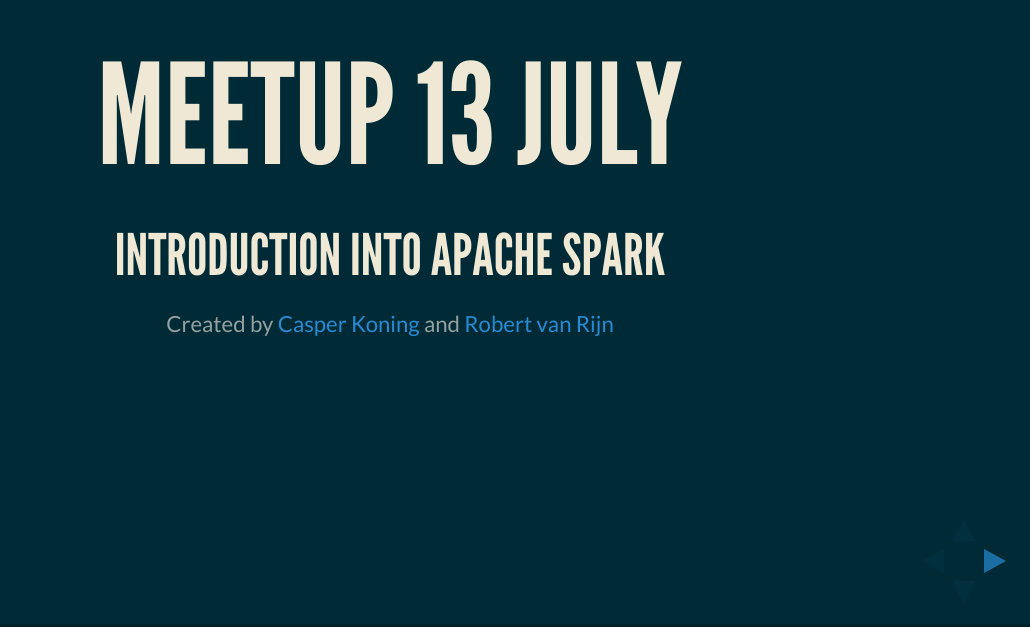
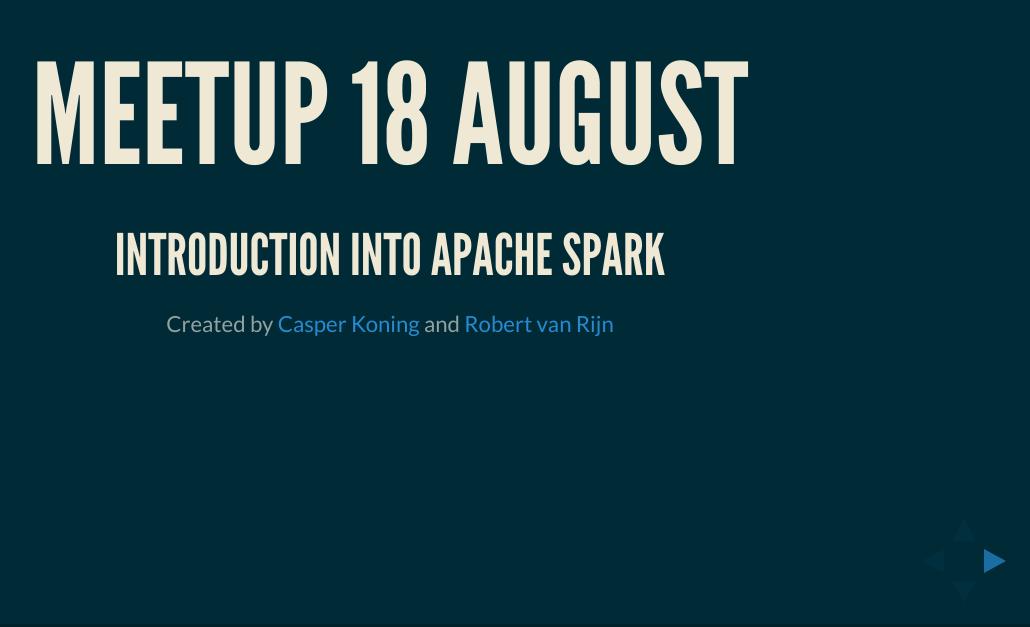
Before and after one commit to rvanrijn/rvanrijn.github.io, a website: page index.html in a window 1280 px wide. Shown: the part 173-800 px from the top of the page, without its empty margins (250-1280 px from the left). Drawn offline with nearby package versions, Linux system fonts and the light colour scheme; some packages are replaced by stand-ins of ours.

Commit message:
Update index.html

```diff
--- a/index.html
+++ b/index.html
@@ -42,7 +42,7 @@
     <!-- Any section element inside of this container is displayed as a slide -->
     <div class="slides">
         <section>
-            <h1>Meetup 13 July</h1>
+            <h1>Meetup 18 August</h1>
 
             <h3>Introduction into Apache Spark</h3>
 
```
